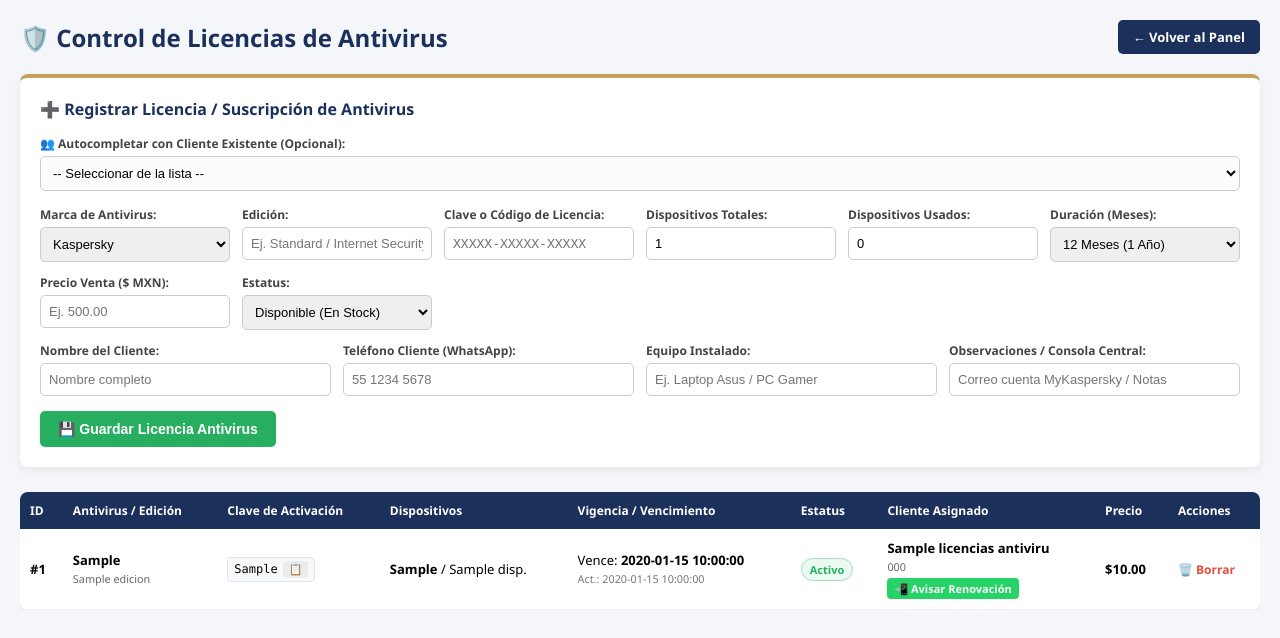
After one commit to ArturoGtzRosas/servicio-gutierrez, a Flask app: page /admin_antivirus in a window 1280 px wide. The commit adds this page. Shown: the top 638 px of the page. Run offline with Flask 3, Linux system fonts and the light colour scheme; the visitor is signed in with stand-in values (Sample User, id 1); a database or web service that is not in the repository returns one stand-in record (values such as "Sample title"); some libraries are stand-ins or nearby versions.

Commit message:
Agregar modulos de control de licencias Office y Antivirus con vistas y tablas

```diff
--- a/app.py
+++ b/app.py
@@ -117,6 +117,53 @@ migrar_db_notas_email()
 import base64
 import os
 import requests
+
+def init_db_licencias():
+    try:
+        db = get_db_connection()
+        # Tabla de licencias Office
+        db.execute('''
+            CREATE TABLE IF NOT EXISTS licencias_office (
+                id SERIAL PRIMARY KEY,
+                clave_producto TEXT NOT NULL,
+                version_office TEXT NOT NULL,
+                tipo_licencia TEXT,
+                precio_venta REAL,
+                nombre_cliente TEXT,
+                telefono_cliente TEXT,
+                equipo_asignado TEXT,
+                fecha_venta TEXT,
+                estatus TEXT DEFAULT 'Disponible',
+                observaciones TEXT
+            )
+        ''')
+        # Tabla de licencias Antivirus
+        db.execute('''
+            CREATE TABLE IF NOT EXISTS licencias_antivirus (
+                id SERIAL PRIMARY KEY,
+                marca_antivirus TEXT NOT NULL,
+                edicion TEXT,
+                clave_licencia TEXT NOT NULL,
+                dispositivos_totales INTEGER DEFAULT 1,
+                dispositivos_usados INTEGER DEFAULT 0,
+                duracion_meses INTEGER DEFAULT 12,
+                precio_venta REAL,
+                nombre_cliente TEXT,
+                telefono_cliente TEXT,
+                equipo_instalado TEXT,
+                fecha_activacion TEXT,
+                fecha_vencimiento TEXT,
+                estatus TEXT DEFAULT 'Disponible',
+                observaciones TEXT
+            )
+        ''')
+        if hasattr(db.conn, 'commit'):
+            db.conn.commit()
+        db.close()
+    except Exception as e:
+        print(f"[BD ERROR]: Error creando tablas de licencias: {e}")
+
+init_db_licencias()
 
 def enviar_presupuesto_correo(destinatario, cliente, equipo, total, folio, pdf_bytes):
     try:
@@ -1313,3 +1360,165 @@ def asegurar_admin_en_arranque():
 
 # Ejecutar al iniciar la aplicacion
 # asegurar_admin_en_arranque()
+
+# =====================================================
+# MÓDULO DE LICENCIAS DE OFFICE
+# =====================================================
+
+@app.route('/admin_office')
+def admin_office():
+    if 'user_id' not in session:
+        return redirect(url_for('login'))
+
+    db = get_db_connection()
+    licencias = db.execute("SELECT * FROM licencias_office ORDER BY id DESC").fetchall()
+
+    # También obtenemos los clientes registrados para autocompletar en el formulario
+    clientes = db.execute("""
+        SELECT cliente, MAX(telefono) AS telefono
+        FROM notas_venta
+        WHERE cliente IS NOT NULL AND TRIM(cliente) != ''
+        GROUP BY cliente
+        ORDER BY cliente ASC
+    """).fetchall()
+    db.close()
+
+    return render_template('admin_office.html', licencias=licencias, clientes=clientes)
+
+@app.route('/crear_licencia_office', methods=['POST'])
+def crear_licencia_office():
+    if 'user_id' not in session:
+        return redirect(url_for('login'))
+
+    clave_producto = request.form.get('clave_producto', '').strip()
+    version_office = request.form.get('version_office', '').strip()
+    tipo_licencia = request.form.get('tipo_licencia', '').strip()
+    precio_venta = request.form.get('precio_venta', '0').strip()
+    nombre_cliente = request.form.get('nombre_cliente', '').strip()
+    telefono_cliente = request.form.get('telefono_cliente', '').strip()
+    equipo_asignado = request.form.get('equipo_asignado', '').strip()
+    estatus = request.form.get('estatus', 'Disponible').strip()
+    observaciones = request.form.get('observaciones', '').strip()
+
+    try:
+        precio_val = float(precio_venta) if precio_venta else 0.0
+    except ValueError:
+        precio_val = 0.0
+
+    fecha_venta = datetime.now().strftime("%d/%m/%Y %H:%M") if estatus == 'Asignada / Activa' else ''
+
+    db = get_db_connection()
+    db.execute('''
+        INSERT INTO licencias_office
+        (clave_producto, version_office, tipo_licencia, precio_venta, nombre_cliente, telefono_cliente, equipo_asignado, fecha_venta, estatus, observaciones)
+        VALUES (?, ?, ?, ?, ?, ?, ?, ?, ?, ?)
+    ''', (clave_producto, version_office, tipo_licencia, precio_val, nombre_cliente, telefono_cliente, equipo_asignado, fecha_venta, estatus, observaciones))
+    db.commit()
+    db.close()
+
+    flash("Licencia de Office registrada exitosamente.")
+    return redirect(url_for('admin_office'))
+
+@app.route('/borrar_licencia_office/<int:id>')
+def borrar_licencia_office(id):
+    if 'user_id' not in session:
+        return redirect(url_for('login'))
+    if session.get('user_rol') != 'admin':
+        flash("Acceso denegado: Solo administradores pueden eliminar registros.")
+        return redirect(url_for('admin_office'))
+
+    db = get_db_connection()
+    db.execute("DELETE FROM licencias_office WHERE id = ?", (id,))
+    db.commit()
+    db.close()
+
+    flash("Registro de licencia eliminado.")
+    return redirect(url_for('admin_office'))
+
+# =====================================================
+# MÓDULO DE LICENCIAS DE ANTIVIRUS
+# =====================================================
+
+from datetime import timedelta
+
+@app.route('/admin_antivirus')
+def admin_antivirus():
+    if 'user_id' not in session:
+        return redirect(url_for('login'))
+
+    db = get_db_connection()
+    licencias = db.execute("SELECT * FROM licencias_antivirus ORDER BY id DESC").fetchall()
+
+    # Clientes para autocompletar
+    clientes = db.execute("""
+        SELECT cliente, MAX(telefono) AS telefono
+        FROM notas_venta
+        WHERE cliente IS NOT NULL AND TRIM(cliente) != ''
+        GROUP BY cliente
+        ORDER BY cliente ASC
+    """).fetchall()
+    db.close()
+
+    return render_template('admin_antivirus.html', licencias=licencias, clientes=clientes)
+
+@app.route('/crear_licencia_antivirus', methods=['POST'])
+def crear_licencia_antivirus():
+    if 'user_id' not in session:
+        return redirect(url_for('login'))
+
+    marca_antivirus = request.form.get('marca_antivirus', '').strip()
+    edicion = request.form.get('edicion', '').strip()
+    clave_licencia = request.form.get('clave_licencia', '').strip()
+    dispositivos_totales = int(request.form.get('dispositivos_totales') or 1)
+    dispositivos_usados = int(request.form.get('dispositivos_usados') or 0)
+    duracion_meses = int(request.form.get('duracion_meses') or 12)
+    precio_venta = request.form.get('precio_venta', '0').strip()
+    nombre_cliente = request.form.get('nombre_cliente', '').strip()
+    telefono_cliente = request.form.get('telefono_cliente', '').strip()
+    equipo_instalado = request.form.get('equipo_instalado', '').strip()
+    estatus = request.form.get('estatus', 'Disponible').strip()
+    observaciones = request.form.get('observaciones', '').strip()
+
+    try:
+        precio_val = float(precio_venta) if precio_venta else 0.0
+    except ValueError:
+        precio_val = 0.0
+
+    # Fechas de activación y vencimiento si está activa
+    fecha_activacion = ''
+    fecha_vencimiento = ''
+    if estatus in ['Activo', 'Por Vencer']:
+        ahora = datetime.now()
+        fecha_activacion = ahora.strftime("%d/%m/%Y")
+        # Aproximación de vigencia (30.4 días por mes)
+        dias_vigencia = int(duracion_meses * 30.4)
+        vence_dt = ahora + timedelta(days=dias_vigencia)
+        fecha_vencimiento = vence_dt.strftime("%d/%m/%Y")
+
+    db = get_db_connection()
+    db.execute('''
+        INSERT INTO licencias_antivirus
+        (marca_antivirus, edicion, clave_licencia, dispositivos_totales, dispositivos_usados, duracion_meses, precio_venta, nombre_cliente, telefono_cliente, equipo_instalado, fecha_activacion, fecha_vencimiento, estatus, observaciones)
+        VALUES (?, ?, ?, ?, ?, ?, ?, ?, ?, ?, ?, ?, ?, ?)
+    ''', (marca_antivirus, edicion, clave_licencia, dispositivos_totales, dispositivos_usados, duracion_meses, precio_val, nombre_cliente, telefono_cliente, equipo_instalado, fecha_activacion, fecha_vencimiento, estatus, observaciones))
+    db.commit()
+    db.close()
+
+    flash("Licencia de Antivirus registrada exitosamente.")
+    return redirect(url_for('admin_antivirus'))
+
+@app.route('/borrar_licencia_antivirus/<int:id>')
+def borrar_licencia_antivirus(id):
+    if 'user_id' not in session:
+        return redirect(url_for('login'))
+    if session.get('user_rol') != 'admin':
+        flash("Acceso denegado: Solo administradores pueden eliminar registros.")
+        return redirect(url_for('admin_antivirus'))
+
+    db = get_db_connection()
+    db.execute("DELETE FROM licencias_antivirus WHERE id = ?", (id,))
+    db.commit()
+    db.close()
+
+    flash("Registro de antivirus eliminado.")
+    return redirect(url_for('admin_antivirus'))
--- /dev/null
+++ b/templates/admin_antivirus.html
@@ -0,0 +1,249 @@
+<!DOCTYPE html>
+<html lang="es">
+<head>
+    <meta charset="UTF-8">
+    <meta name="viewport" content="width=device-width, initial-scale=1.0">
+    <title>Control de Antivirus - G-Tek Soluciones Digitales</title>
+    <style>
+        :root { --azul: #1b305b; --oro: #c5a059; --verde: #27ae60; --naranja: #e67e22; --rojo: #e74c3c; }
+        body { font-family: 'Segoe UI', sans-serif; background-color: #f4f6f9; margin: 0; padding: 20px; }
+        .container { max-width: 1250px; margin: auto; }
+
+        .header { display: flex; justify-content: space-between; align-items: center; margin-bottom: 20px; }
+        .header h2 { color: var(--azul); margin: 0; }
+        .btn-volver { background: var(--azul); color: white; padding: 8px 15px; border-radius: 5px; text-decoration: none; font-weight: bold; font-size: 13px; }
+
+        .card { background: white; border-radius: 8px; padding: 20px; box-shadow: 0 4px 10px rgba(0,0,0,0.06); border-top: 4px solid var(--oro); margin-bottom: 25px; }
+        .card h3 { color: var(--azul); margin-top: 0; font-size: 16px; margin-bottom: 15px; }
+
+        .grid-form { display: grid; grid-template-columns: repeat(auto-fit, minmax(190px, 1fr)); gap: 12px; }
+        label { font-size: 12px; font-weight: bold; color: #444; display: block; margin-bottom: 4px; }
+        input, select, textarea { width: 100%; padding: 8px; border: 1px solid #ccc; border-radius: 5px; box-sizing: border-box; font-size: 13px; }
+
+        .btn-guardar { background: var(--verde); color: white; border: none; padding: 10px 18px; border-radius: 5px; font-weight: bold; cursor: pointer; font-size: 14px; margin-top: 15px; }
+        .btn-guardar:hover { background: #219150; }
+
+        table { width: 100%; border-collapse: collapse; background: white; border-radius: 8px; overflow: hidden; box-shadow: 0 4px 10px rgba(0,0,0,0.06); font-size: 13px; }
+        th { background: var(--azul); color: white; text-align: left; padding: 10px; font-size: 12px; }
+        td { padding: 10px; border-bottom: 1px solid #eef2f5; vertical-align: middle; }
+        tr:hover { background: #f9fbfd; }
+
+        .badge { padding: 3px 8px; border-radius: 12px; font-size: 11px; font-weight: bold; display: inline-block; }
+        .badge-disponible { background: #e8f8f5; color: #1abc9c; border: 1px solid #a3e4d7; }
+        .badge-activo { background: #eafaf1; color: #27ae60; border: 1px solid #a9dfbf; }
+        .badge-porvencer { background: #fef5e7; color: var(--naranja); border: 1px solid #f8c471; }
+        .badge-vencido { background: #fdedec; color: var(--rojo); border: 1px solid #fadbd8; }
+
+        .clave-box { font-family: 'Consolas', monospace; font-size: 12px; background: #f8f9fa; padding: 3px 6px; border: 1px solid #e1e4e8; border-radius: 4px; display: inline-flex; align-items: center; gap: 5px; }
+        .btn-copiar { background: #eaeded; border: none; cursor: pointer; padding: 2px 6px; border-radius: 3px; font-size: 11px; }
+        .btn-copiar:hover { background: #d5dbdb; }
+
+        .btn-wa-renovar { background: #25D366; color: white; text-decoration: none; padding: 3px 7px; border-radius: 4px; font-size: 11px; font-weight: bold; display: inline-block; margin-top: 3px; }
+        .btn-wa-renovar:hover { background: #20ba5a; }
+
+        .btn-del { color: var(--rojo); text-decoration: none; font-weight: bold; font-size: 12px; }
+        .btn-del:hover { text-decoration: underline; }
+    </style>
+</head>
+<body>
+
+<div class="container">
+    <div class="header">
+        <h2>🛡️ Control de Licencias de Antivirus</h2>
+        <a href="{{ url_for('dashboard') }}" class="btn-volver">← Volver al Panel</a>
+    </div>
+
+    <!-- Formulario para registrar antivirus -->
+    <div class="card">
+        <h3>➕ Registrar Licencia / Suscripción de Antivirus</h3>
+        <form action="{{ url_for('crear_licencia_antivirus') }}" method="POST">
+            <!-- Autocompletado desde clientes registrados -->
+            <div style="margin-bottom: 15px;">
+                <label>👥 Autocompletar con Cliente Existente (Opcional):</label>
+                <select onchange="autoCompletar(this)" style="background: #fbfcfc;">
+                    <option value="" data-tel="">-- Seleccionar de la lista --</option>
+                    {% for c in clientes %}
+                    <option value="{{ c.cliente }}" data-tel="{{ c.telefono or '' }}">{{ c.cliente }} {% if c.telefono %}({{ c.telefono }}){% endif %}</option>
+                    {% endfor %}
+                </select>
+            </div>
+
+            <div class="grid-form">
+                <div>
+                    <label>Marca de Antivirus:</label>
+                    <select name="marca_antivirus" required>
+                        <option value="Kaspersky">Kaspersky</option>
+                        <option value="ESET NOD32">ESET NOD32</option>
+                        <option value="Bitdefender">Bitdefender</option>
+                        <option value="McAfee">McAfee</option>
+                        <option value="Norton">Norton</option>
+                        <option value="Otro">Otro</option>
+                    </select>
+                </div>
+                <div>
+                    <label>Edición:</label>
+                    <input type="text" name="edicion" placeholder="Ej. Standard / Internet Security">
+                </div>
+                <div>
+                    <label>Clave o Código de Licencia:</label>
+                    <input type="text" name="clave_licencia" required placeholder="XXXXX-XXXXX-XXXXX" style="font-family: monospace;">
+                </div>
+                <div>
+                    <label>Dispositivos Totales:</label>
+                    <input type="number" name="dispositivos_totales" value="1" min="1">
+                </div>
+                <div>
+                    <label>Dispositivos Usados:</label>
+                    <input type="number" name="dispositivos_usados" value="0" min="0">
+                </div>
+                <div>
+                    <label>Duración (Meses):</label>
+                    <select name="duracion_meses">
+                        <option value="12" selected>12 Meses (1 Año)</option>
+                        <option value="24">24 Meses (2 Años)</option>
+                        <option value="36">36 Meses (3 Años)</option>
+                        <option value="6">6 Meses</option>
+                    </select>
+                </div>
+                <div>
+                    <label>Precio Venta ($ MXN):</label>
+                    <input type="number" step="0.5" name="precio_venta" placeholder="Ej. 500.00">
+                </div>
+                <div>
+                    <label>Estatus:</label>
+                    <select name="estatus">
+                        <option value="Disponible">Disponible (En Stock)</option>
+                        <option value="Activo">Activo (Activado hoy)</option>
+                        <option value="Por Vencer">Por Vencer</option>
+                        <option value="Vencido">Vencido</option>
+                    </select>
+                </div>
+            </div>
+
+            <div class="grid-form" style="margin-top: 12px;">
+                <div>
+                    <label>Nombre del Cliente:</label>
+                    <input type="text" name="nombre_cliente" id="in_cliente" placeholder="Nombre completo">
+                </div>
+                <div>
+                    <label>Teléfono Cliente (WhatsApp):</label>
+                    <input type="text" name="telefono_cliente" id="in_telefono" placeholder="55 1234 5678">
+                </div>
+                <div>
+                    <label>Equipo Instalado:</label>
+                    <input type="text" name="equipo_instalado" placeholder="Ej. Laptop Asus / PC Gamer">
+                </div>
+                <div style="grid-column: span 1;">
+                    <label>Observaciones / Consola Central:</label>
+                    <input type="text" name="observaciones" placeholder="Correo cuenta MyKaspersky / Notas">
+                </div>
+            </div>
+
+            <button type="submit" class="btn-guardar">💾 Guardar Licencia Antivirus</button>
+        </form>
+    </div>
+
+    <!-- Tabla de licencias -->
+    <div style="overflow-x: auto;">
+        <table>
+            <thead>
+                <tr>
+                    <th>ID</th>
+                    <th>Antivirus / Edición</th>
+                    <th>Clave de Activación</th>
+                    <th>Dispositivos</th>
+                    <th>Vigencia / Vencimiento</th>
+                    <th>Estatus</th>
+                    <th>Cliente Asignado</th>
+                    <th>Precio</th>
+                    <th>Acciones</th>
+                </tr>
+            </thead>
+            <tbody>
+                {% for lic in licencias %}
+                <tr>
+                    <td><strong>#{{ lic.id }}</strong></td>
+                    <td>
+                        <strong>{{ lic.marca_antivirus }}</strong><br>
+                        <small style="color: #666;">{{ lic.edicion or 'Edición Estándar' }}</small>
+                    </td>
+                    <td>
+                        <span class="clave-box">
+                            <span id="key-av-{{ lic.id }}">{{ lic.clave_licencia }}</span>
+                            <button type="button" class="btn-copiar" onclick="copiarClave('key-av-{{ lic.id }}')" title="Copiar clave">📋</button>
+                        </span>
+                    </td>
+                    <td>
+                        <strong>{{ lic.dispositivos_usados or 0 }}</strong> / {{ lic.dispositivos_totales or 1 }} disp.
+                    </td>
+                    <td>
+                        {% if lic.fecha_vencimiento %}
+                            <span>Vence: <strong>{{ lic.fecha_vencimiento }}</strong></span><br>
+                            <small style="color: #777;">Act.: {{ lic.fecha_activacion or 'N/A' }}</small>
+                        {% else %}
+                            <small style="color: #999;">Sin activar ({{ lic.duracion_meses }} meses)</small>
+                        {% endif %}
+                    </td>
+                    <td>
+                        {% if lic.estatus == 'Disponible' %}
+                            <span class="badge badge-disponible">Disponible</span>
+                        {% elif lic.estatus == 'Activo' %}
+                            <span class="badge badge-activo">Activo</span>
+                        {% elif lic.estatus == 'Por Vencer' %}
+                            <span class="badge badge-porvencer">Por Vencer</span>
+                        {% else %}
+                            <span class="badge badge-vencido">{{ lic.estatus }}</span>
+                        {% endif %}
+                    </td>
+                    <td>
+                        {% if lic.nombre_cliente %}
+                            <strong>{{ lic.nombre_cliente }}</strong><br>
+                            <small style="color: #666;">{{ lic.telefono_cliente or '' }}</small>
+                            {% if lic.telefono_cliente %}
+                                <br>
+                                <a href="https://wa.me/52{{ lic.telefono_cliente|replace(' ', '')|replace('-', '') }}?text=Hola%20*{{ lic.nombre_cliente }}*,%20te%20saludamos%20de%20*G-Tek%20Soluciones%20Digitales*.%20Te%20recordamos%20que%20tu%20protección%20antivirus%20{{ lic.marca_antivirus }}%20está%20próxima%20a%20vencer%20({{ lic.fecha_vencimiento }}).%20¿Deseas%20renovarla?" target="_blank" class="btn-wa-renovar">
+                                    📲 Avisar Renovación
+                                </a>
+                            {% endif %}
+                        {% else %}
+                            <span style="color: #999;">—</span>
+                        {% endif %}
+                    </td>
+                    <td><strong>${{ "%.2f"|format(lic.precio_venta or 0) }}</strong></td>
+                    <td>
+                        <a href="{{ url_for('borrar_licencia_antivirus', id=lic.id) }}" class="btn-del" onclick="return confirm('¿Seguro que deseas eliminar este registro de antivirus?')">🗑️ Borrar</a>
+                    </td>
+                </tr>
+                {% else %}
+                <tr>
+                    <td colspan="9" style="text-align: center; color: #777; padding: 25px;">
+                        No hay licencias de antivirus registradas aún. Agrega la primera arriba.
+                    </td>
+                </tr>
+                {% endfor %}
+            </tbody>
+        </table>
+    </div>
+</div>
+
+<script>
+function autoCompletar(select) {
+    const opt = select.options[select.selectedIndex];
+    const nombre = opt.value;
+    const tel = opt.getAttribute('data-tel') || '';
+    if (nombre) {
+        document.getElementById('in_cliente').value = nombre;
+        document.getElementById('in_telefono').value = tel;
+    }
+}
+
+function copiarClave(idSpan) {
+    const texto = document.getElementById(idSpan).innerText;
+    navigator.clipboard.writeText(texto).then(() => {
+        alert("Clave copiada al portapapeles: " + texto);
+    });
+}
+</script>
+
+</body>
+</html>
--- a/templates/dashboard.html
+++ b/templates/dashboard.html
@@ -29,6 +29,8 @@
             <a href="{{ url_for('ver_mensajes') }}">Mensajes</a>
             <a href="{{ url_for('ver_presupuestos') }}">📄 Historial de Presupuestos</a>
             <a href="{{ url_for('ver_notas') }}" class="btn-menu">📝 Notas de Venta</a>
+            <a href="{{ url_for('admin_office') }}">📊 Licencias Office</a>
+            <a href="{{ url_for('admin_antivirus') }}">🛡️ Licencias Antivirus</a>
             <a href="{{ url_for('crear_presupuesto') }}" style="background-color: #27ae60; color: white;">➕ Generar Presupuesto PDF</a>
             {% if session.get('user_rol') == 'admin' %}
             <a href="{{ url_for('admin_usuarios') }}" style="border-left: 3px solid var(--oro);">👥 Gestión de Usuarios</a>
```
Also changed, not shown: templates/admin_office.html (added, +214 -0 lines).
